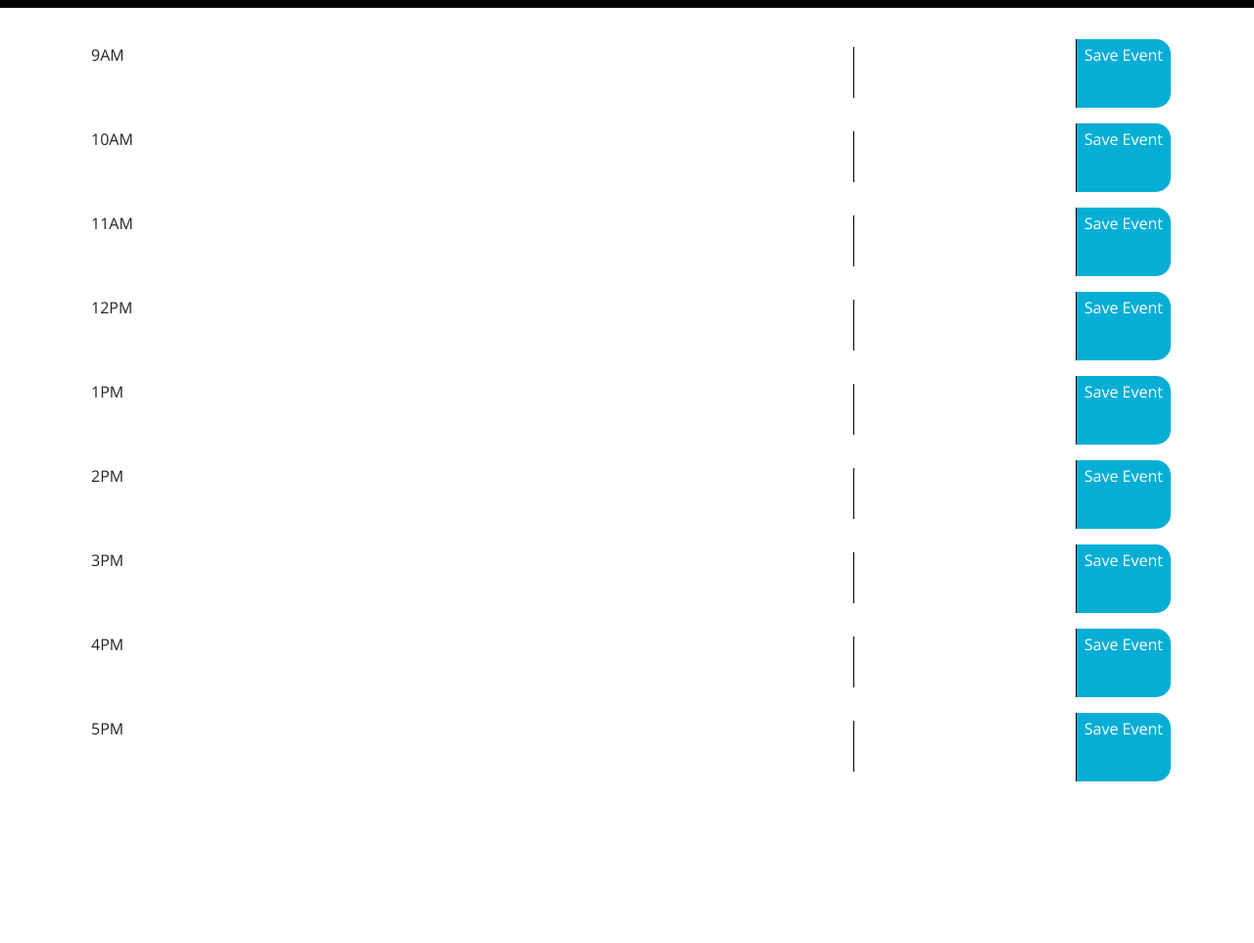
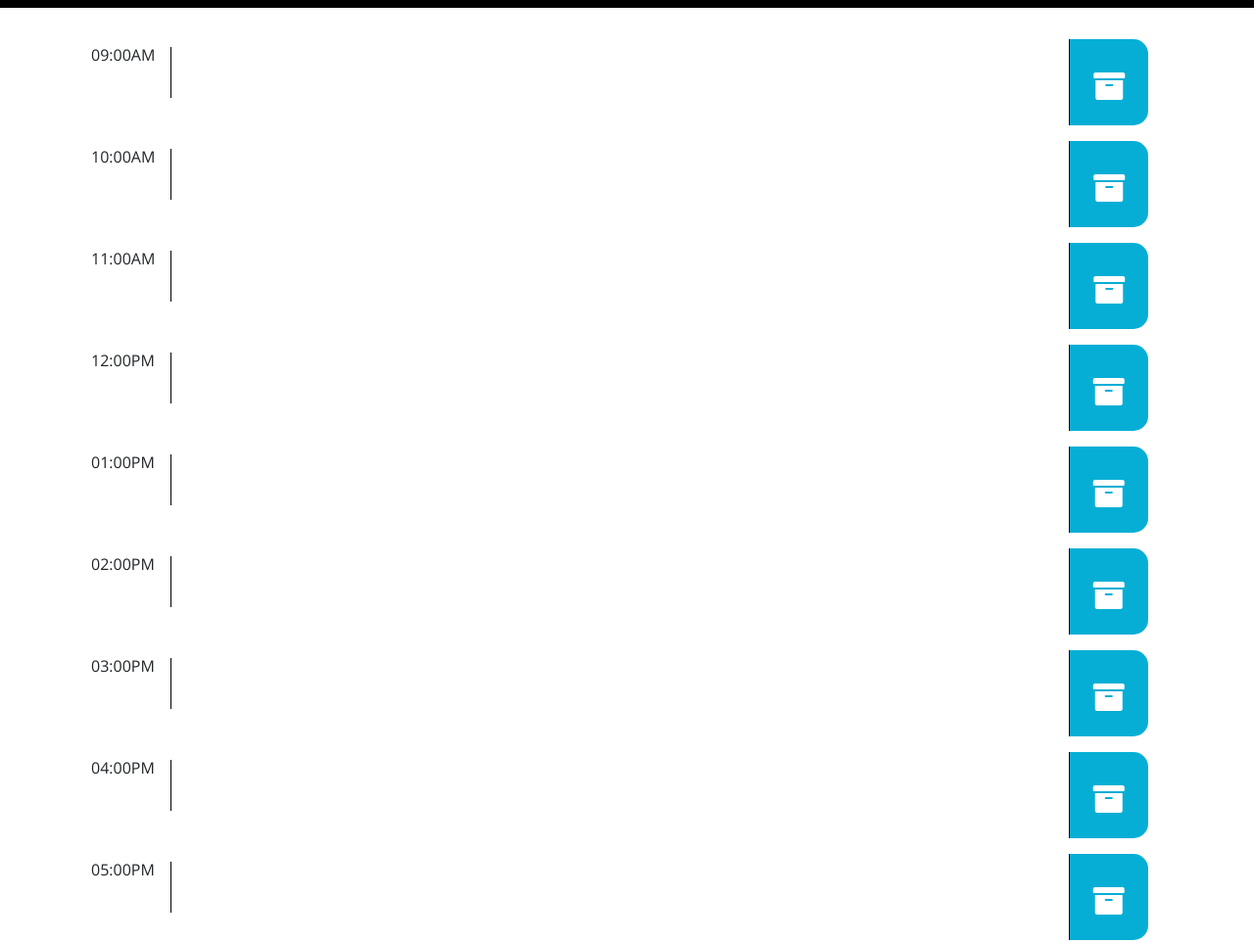
Before and after one commit to alek2535/Work-Day-Scheduler, a plain HTML site: page index.html in a window 1280 px wide. Shown: the part 260-1223 px from the top of the page at 98% size. Before the commit the page ends 1074 px from the top, so only its background shows below. Drawn offline with nearby package versions, Linux system fonts and the light colour scheme.

Commit message:
added save icons to saveBtn. adjusted sizes and padding and margin. added ids to div with textbox and to the textbox. created js file and added some code.

```diff
--- a/index.html
+++ b/index.html
@@ -31,53 +31,54 @@
     <div class="container">
       <!-- Timeblocks go here -->
       <div class="d-flex bd-highlight mb-3 timeBlock">
-        <div class="mr-auto p-2 bd-highlight">9AM</div>
-        <div class="p-2 bd-highlight"><textarea class="eventDescription"></textarea></div>
-        <div class="p-2 bd-highlight saveBtn">Save Event</div>
+        <div class="p-2 bd-highlight">09:00AM</div>
+        <div id="event-1" class="col-10 p-2 bd-highlight"><textarea id="user-input-1" class="text col eventDescription"></textarea></div>
+        <div class="p-2 bd-highlight saveBtn"><i class="fas fa-archive fa-2x p-3 mt-2"></i></div>
       </div>
-      <div class="d-flex bd-highlight mb-3 timeBlock">
-        <div class="mr-auto p-2 bd-highlight">10AM</div>
-        <div class="p-2 bd-highlight"><textarea class="eventDescription"></textarea></div>
-        <div class="p-2 bd-highlight saveBtn">Save Event</div>
+      <div class="d-flex bd-highlight mb-3 border-dark timeBlock">
+        <div class="p-2 bd-highlight">10:00AM</div>
+        <div id="event-2" class="col-10 p-2 bd-highlight"><textarea id="user-input-2" class="text col eventDescription"></textarea></div>
+        <div class="p-2 bd-highlight saveBtn"><i class="fas fa-archive fa-2x p-3 mt-2"></i></div>
       </div>
-      <div class="d-flex bd-highlight mb-3 timeBlock">
-        <div class="mr-auto p-2 bd-highlight">11AM</div>
-        <div class="p-2 bd-highlight"><textarea class="eventDescription"></textarea></div>
-        <div class="p-2 bd-highlight saveBtn">Save Event</div>
+      <div class="d-flex bd-highlight mb-3 border-dark timeBlock">
+        <div class="p-2 bd-highlight">11:00AM</div>
+        <div id="event-3" class="col-10 p-2 bd-highlight"><textarea id="user-input-3" class="text col eventDescription"></textarea></div>
+        <div class="p-2 bd-highlight saveBtn"><i class="fas fa-archive fa-2x p-3 mt-2"></i></div>
       </div>
-      <div class="d-flex bd-highlight mb-3 timeBlock">
-        <div class="mr-auto p-2 bd-highlight">12PM</div>
-        <div class="p-2 bd-highlight"><textarea class="eventDescription"></textarea></div>
-        <div class="p-2 bd-highlight saveBtn">Save Event</div>
+      <div class="d-flex bd-highlight mb-3 border-dark timeBlock">
+        <div class="p-2 bd-highlight">12:00PM</div>
+        <div id="event-4" class="col-10 p-2 bd-highlight"><textarea id="user-input-4" class="text col eventDescription"></textarea></div>
+        <div class="p-2 bd-highlight saveBtn"><i class="fas fa-archive fa-2x p-3 mt-2"></i></div>
       </div>
-      <div class="d-flex bd-highlight mb-3 timeBlock">
-        <div class="mr-auto p-2 bd-highlight">1PM</div>
-        <div class="p-2 bd-highlight"><textarea class="eventDescription"></textarea></div>
-        <div class="p-2 bd-highlight saveBtn">Save Event</div>
+      <div class="d-flex bd-highlight mb-3 border-dark timeBlock">
+        <div class="p-2 bd-highlight">01:00PM</div>
+        <div id="event-5" class="col-10 p-2 bd-highlight"><textarea id="user-input-5" class="text col eventDescription"></textarea></div>
+        <div class="p-2 bd-highlight saveBtn"><i class="fas fa-archive fa-2x p-3 mt-2"></i></div>
       </div>
-      <div class="d-flex bd-highlight mb-3 timeBlock">
-        <div class="mr-auto p-2 bd-highlight">2PM</div>
-        <div class="p-2 bd-highlight"><textarea class="eventDescription"></textarea></div>
-        <div class="p-2 bd-highlight saveBtn">Save Event</div>
+      <div class="d-flex bd-highlight mb-3 border-dark timeBlock">
+        <div class="p-2 bd-highlight">02:00PM</div>
+        <div id="event-6" class="col-10 p-2 bd-highlight"><textarea id="user-input-6" class="text col eventDescription"></textarea></div>
+        <div class="p-2 bd-highlight saveBtn"><i class="fas fa-archive fa-2x p-3 mt-2"></i></div>
       </div>
-      <div class="d-flex bd-highlight mb-3 timeBlock">
-        <div class="mr-auto p-2 bd-highlight">3PM</div>
-        <div class="p-2 bd-highlight"><textarea class="eventDescription"></textarea></div>
-        <div class="p-2 bd-highlight saveBtn">Save Event</div>
+      <div class="d-flex bd-highlight mb-3 border-dark timeBlock">
+        <div class="p-2 bd-highlight">03:00PM</div>
+        <div id="event-7" class="col-10 p-2 bd-highlight"><textarea id="user-input-7" class="text col eventDescription"></textarea></div>
+        <div class="p-2 bd-highlight saveBtn"><i class="fas fa-archive fa-2x p-3 mt-2"></i></div>
       </div>
-      <div class="d-flex bd-highlight mb-3 timeBlock">
-        <div class="mr-auto p-2 bd-highlight">4PM</div>
-        <div class="p-2 bd-highlight"><textarea class="eventDescription"></textarea></div>
-        <div class="p-2 bd-highlight saveBtn">Save Event</div>
+      <div class="d-flex bd-highlight mb-3 border-dark timeBlock">
+        <div class="p-2 bd-highlight">04:00PM</div>
+        <div id="event-8" class="col-10 p-2 bd-highlight"><textarea id="user-input-8" class="text col eventDescription"></textarea></div>
+        <div class="p-2 bd-highlight saveBtn"><i class="fas fa-archive fa-2x p-3 mt-2"></i></div>
       </div>
-      <div class="d-flex bd-highlight mb-3 timeBlock">
-        <div class="mr-auto p-2 bd-highlight">5PM</div>
-        <div class="p-2 bd-highlight"><textarea class="eventDescription"></textarea></div>
-        <div class="p-2 bd-highlight saveBtn">Save Event</div>
+      <div class="d-flex bd-highlight mb-3 border-dark timeBlock">
+        <div class="p-2 bd-highlight">05:00PM</div>
+        <div id="event-9" class="col-10 p-2 bd-highlight"><textarea id="user-input-9" class="text col eventDescription"></textarea></div>
+        <div class="p-2 bd-highlight saveBtn"><i class="fas fa-archive fa-2x p-3 mt-2"></i></div>
       </div>
     </div>
 
     <script src="https://code.jquery.com/jquery-3.4.1.min.js"></script>
     <script src="https://cdnjs.cloudflare.com/ajax/libs/moment.js/2.24.0/moment.min.js"></script>
+    <script src="script.js"></script>
   </body>
 </html>
--- /dev/null
+++ b/script.js
@@ -0,0 +1,8 @@
+$(document).ready(function() {
+
+    $('.saveBtn').on('click', function () {
+        let userInput = $('.eventDescription');
+        let scheduleEvent = $('.text').text(userInput);
+        console.log(scheduleEvent);
+    })
+})
```
